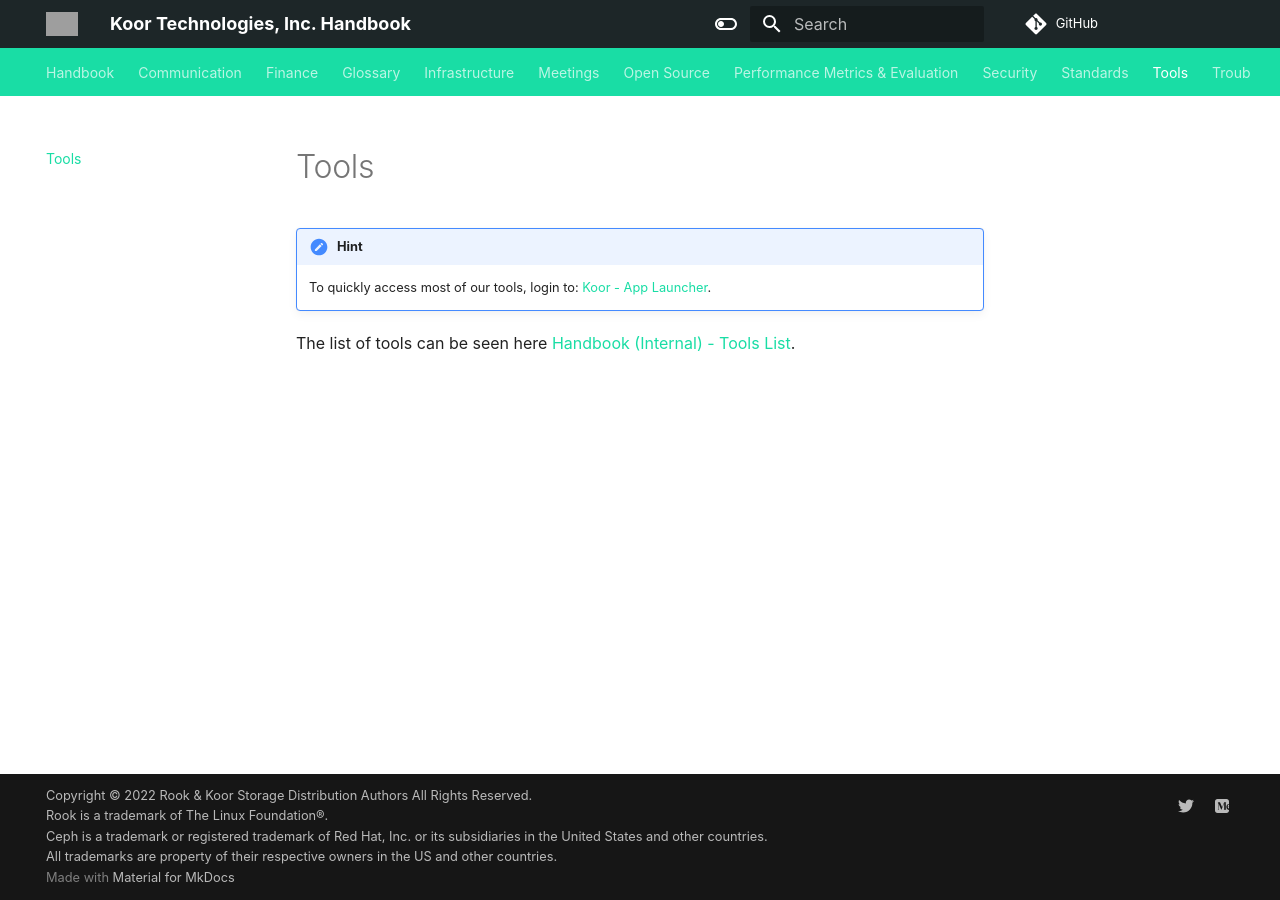
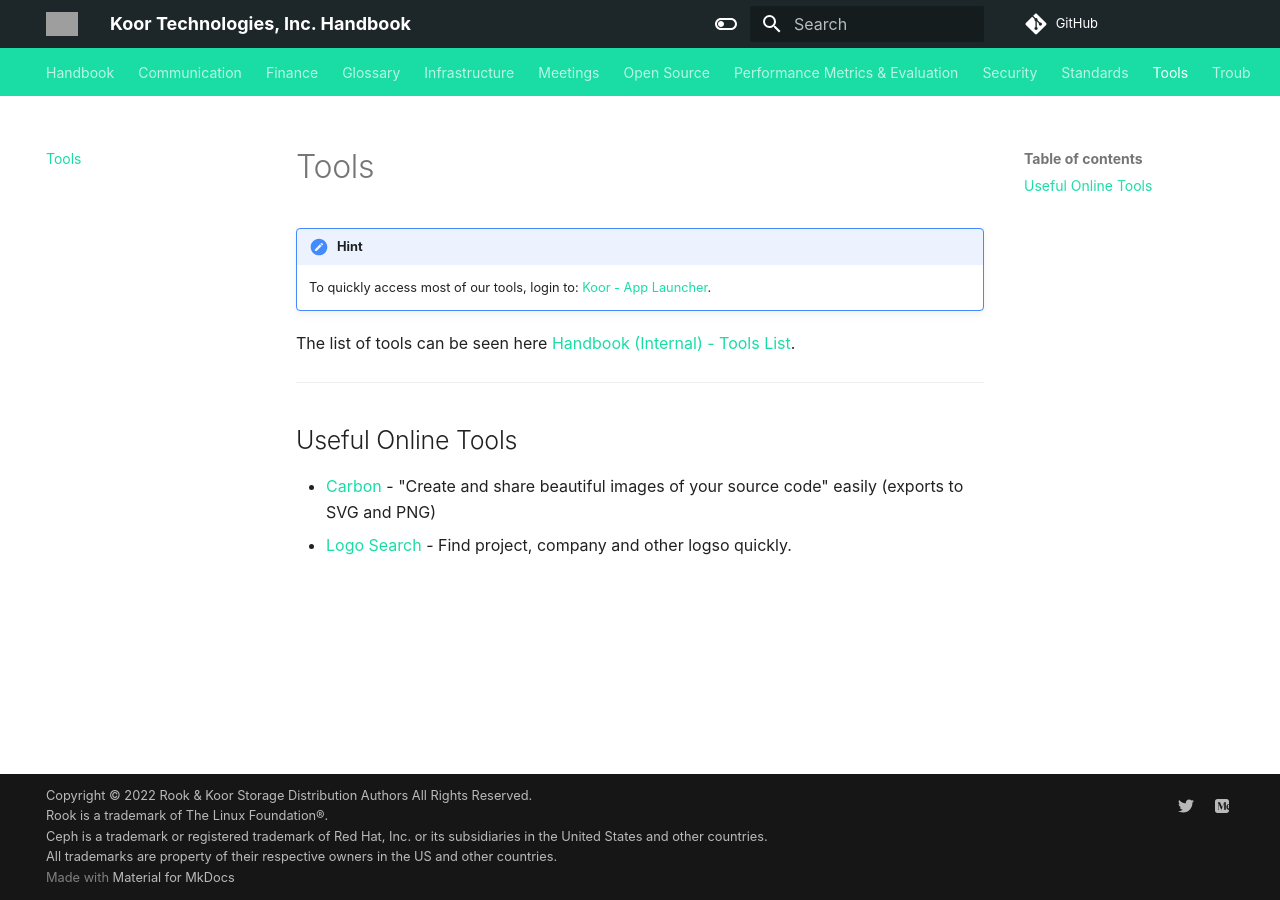
Before and after one commit to koor-tech/handbook.koor.tech, an MkDocs documentation site: the page built from docs/tools.md, in a window 1280 px wide. Built offline with MkDocs 1.6.1 and Material for MkDocs 9.7.7, drawn with Linux system fonts in a browser that asks for light colours; comment, search, counter and statistics services are not loaded; grey boxes are pictures that could not be loaded.

Commit message:
docs: add list of some useful tools
Signed-off-by: Alexander Trost <galexrt@googlemail.com>

```diff
--- a/docs/tools.md
+++ b/docs/tools.md
@@ -6,3 +6,10 @@ title: Tools
     To quickly access most of our tools, login to: [Koor - App Launcher](https://koorinc.cloudflareaccess.com/#/Launcher).
 
 The list of tools can be seen here [Handbook (Internal) - Tools List](https://docs.google.com/document/d/1ab8In7SPnDbjUscdVxlxhTstrSJBav6ofxl4bF1BHF8/edit#heading=h.ihdfojf315zx).
+
+***
+
+## Useful Online Tools
+
+* [Carbon](https://carbon.now.sh/) - "Create and share beautiful images of your source code" easily (exports to SVG and PNG)
+* [Logo Search](https://logosear.ch/) - Find project, company and other logso quickly.
```
